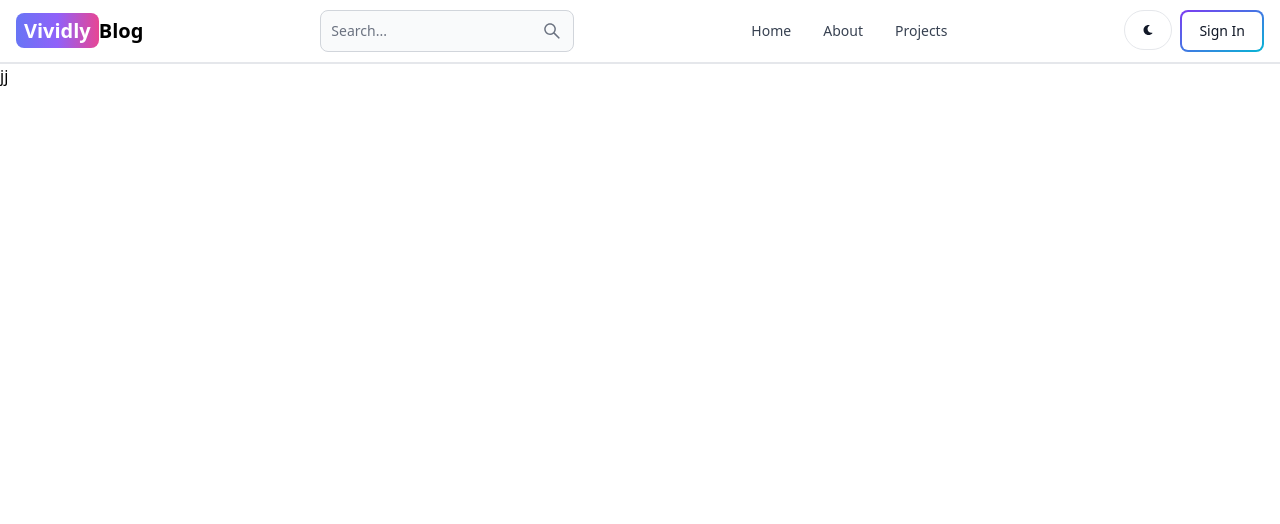
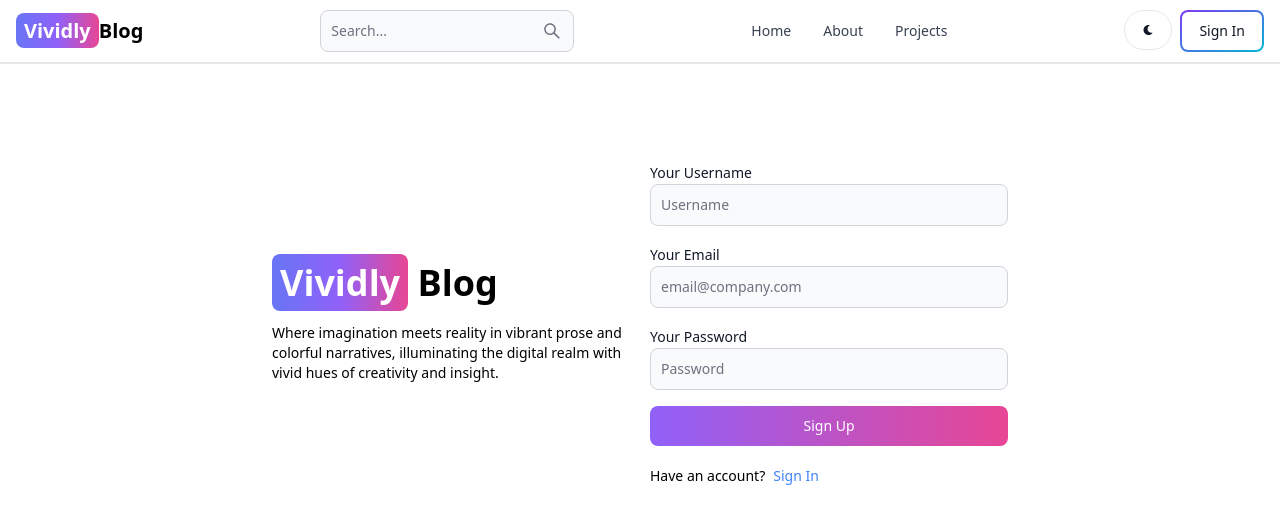
Before and after one commit to SivaGuruK/BLOG-MERN-APPLICATION, a React (Vite) app in the folder client/: page /sign-up in a window 1280 px wide. Shown: the top 524 px of the page. Built offline with nearby package versions, Linux system fonts and the light colour scheme.

Commit message:
create sign up page ui

```diff
--- a/client/src/pages/SignIn.jsx
+++ b/client/src/pages/SignIn.jsx
@@ -1,9 +1,11 @@
 import React from 'react'
 
-export default function SignIn() {
+const SignIn = () => {
   return (
     <div>
-      hi
+
     </div>
   )
 }
+
+export default SignIn
--- a/client/src/pages/SignUp.jsx
+++ b/client/src/pages/SignUp.jsx
@@ -1,7 +1,52 @@
-import React from 'react'
+import React from "react";
+import { Link } from "react-router-dom";
+import { Button, Label, TextInput } from "flowbite-react";
 
 export default function SignUp() {
   return (
-    <div>jj</div>
-  )
+    <div className="min-h-screen mt-20">
+      <div className="flex p-4 max-w-3xl mx-auto flex-col md:flex-row md:items-center gap-5">
+        {/*left*/}
+        <div className="flex-1">
+          <Link to="/" className="font-bold dark:text-white text-4xl">
+            <span className="px-2 py-1 bg-gradient-to-r from-indigo-500 via-purple-500 to-pink-500 rounded-lg text-white">
+              Vividly
+            </span>{" "}
+            Blog
+          </Link>
+          <p className="text-sm mt-5">
+            Where imagination meets reality in vibrant prose and colorful
+            narratives, illuminating the digital realm with vivid hues of
+            creativity and insight.
+          </p>
+        </div>
+        {/*right*/}
+        <div className="flex-1">
+          <form className="flex flex-col gap-4">
+            <div>
+              <Label value="Your Username" />
+              <TextInput type="text" placeholder="Username" id="username" />
+            </div>
+            <div>
+              <Label value="Your Email" />
+              <TextInput type="email" placeholder="email@company.com" id="email" />
+            </div>
+            <div>
+              <Label value="Your Password" />
+              <TextInput type="password" placeholder="Password" id="password" />
+            </div>
+            <Button gradientDuoTone="purpleToPink" type="submit" >
+              Sign Up
+            </Button>
+          </form>
+          <div className="flex gap-2 text-sm mt-5">
+            <span>Have an account?</span>
+            <Link to='/sign-in' className='text-blue-500'>
+              Sign In
+            </Link>
+          </div>
+        </div>
+      </div>
+    </div>
+  );
 }
```
